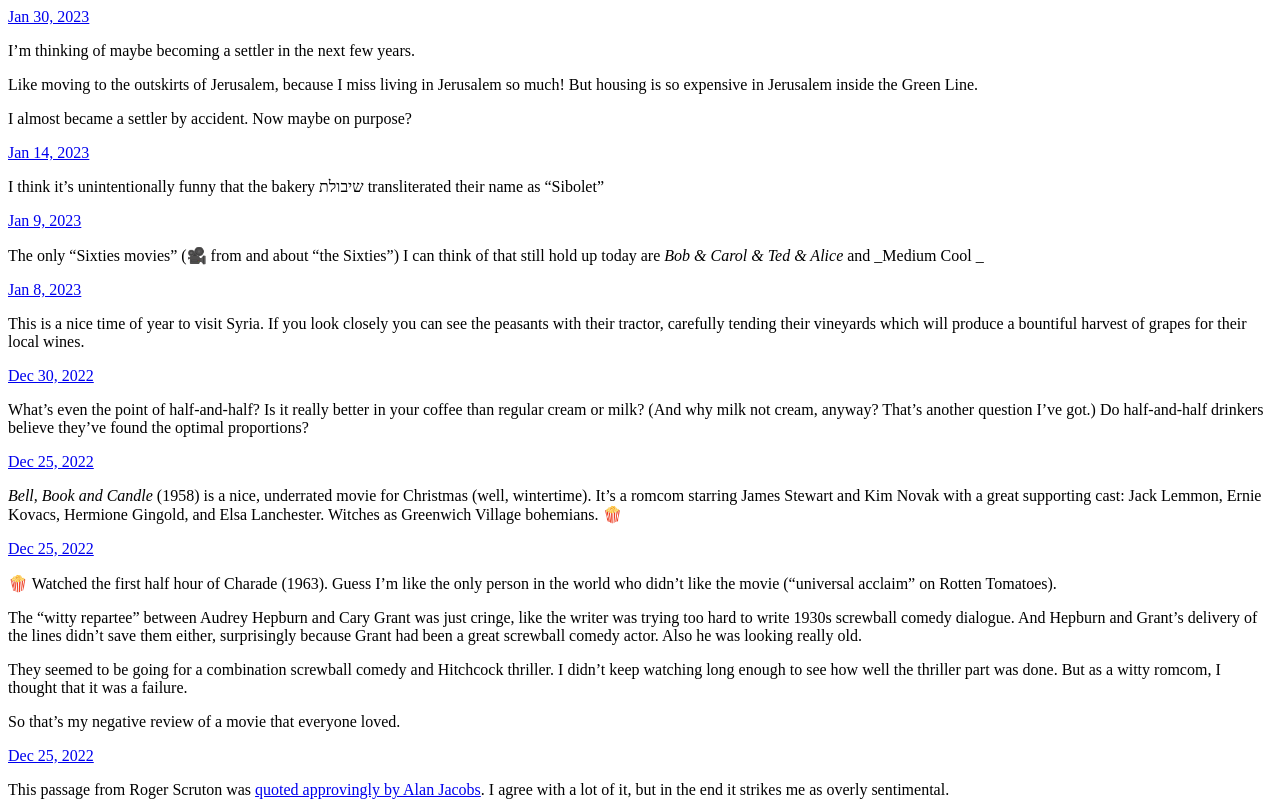
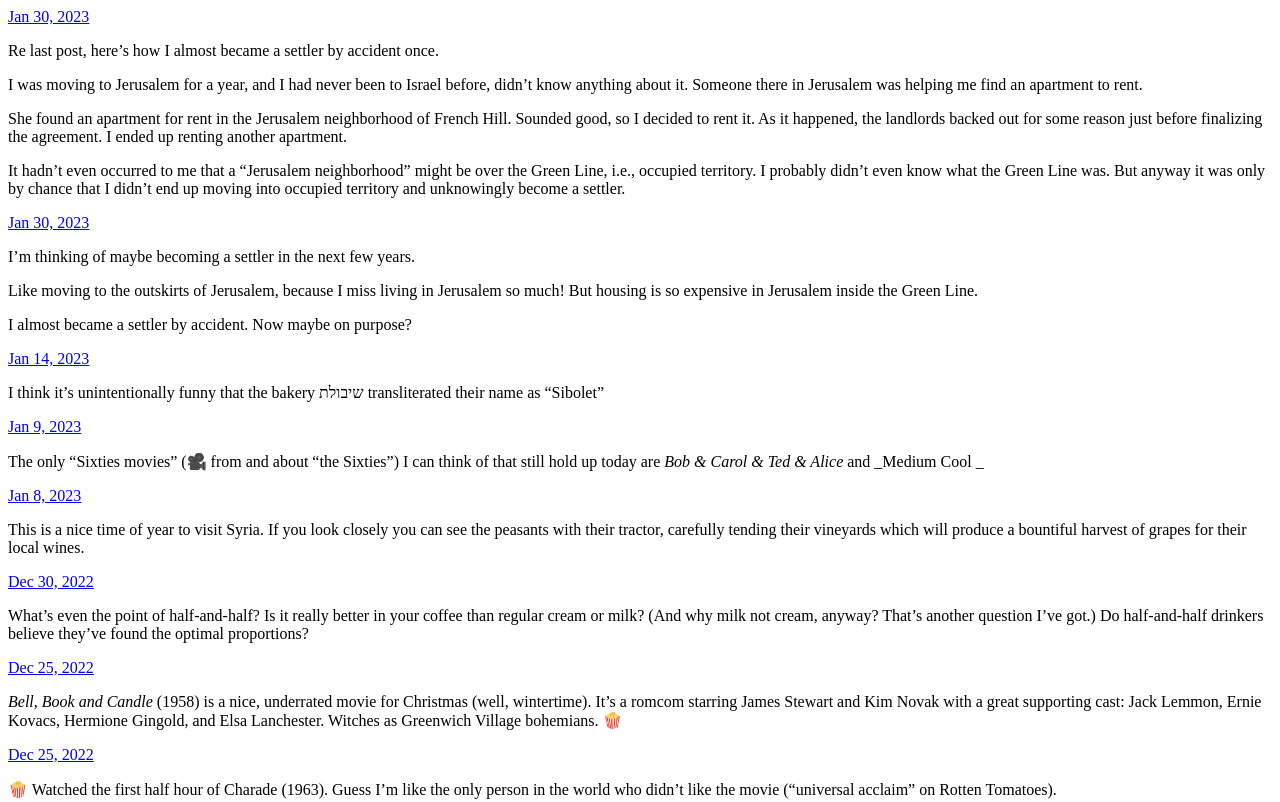
Before and after one commit to stalbet/micro, a plain HTML site: page index.html in a window 1280 px wide. Shown: the top 802 px of the page. Drawn offline with Linux system fonts and the light colour scheme.

Commit message:
Archiving from Micro.blog.

```diff
--- a/index.html
+++ b/index.html
@@ -21,6 +21,21 @@
 <div class="h-feed">
 
 
+
+	  <div class="h-entry">
+
+
+		<a href="https://rongwrong.micro.blog/2023/01/30/re-last-post.html" class="u-url"><time class="dt-published" datetime="2023-01-30 08:38:30 &#43;0200">Jan 30, 2023</time></a>
+
+		<div class="e-content">
+			 <p>Re last post, here’s how I almost became a settler by accident once.</p>
+<p>I was moving to Jerusalem for a year, and I had never been to Israel before, didn’t know anything about it. Someone there in Jerusalem was helping me find an apartment to rent.</p>
+<p>She found an apartment for rent in the Jerusalem neighborhood of French Hill. Sounded good, so I decided to rent it. As it happened, the landlords backed out for some reason just before finalizing the agreement. I ended up renting another apartment.</p>
+<p>It hadn’t even occurred to me that a “Jerusalem neighborhood” might be over the Green Line, i.e., occupied territory. I probably didn’t even know what the Green Line was. But anyway it was only by chance that I didn’t end up moving into occupied territory and unknowingly become a settler.</p>
+<!-- raw HTML omitted -->
+
+		</div>
+	  </div>
 
 	  <div class="h-entry">
 
```
